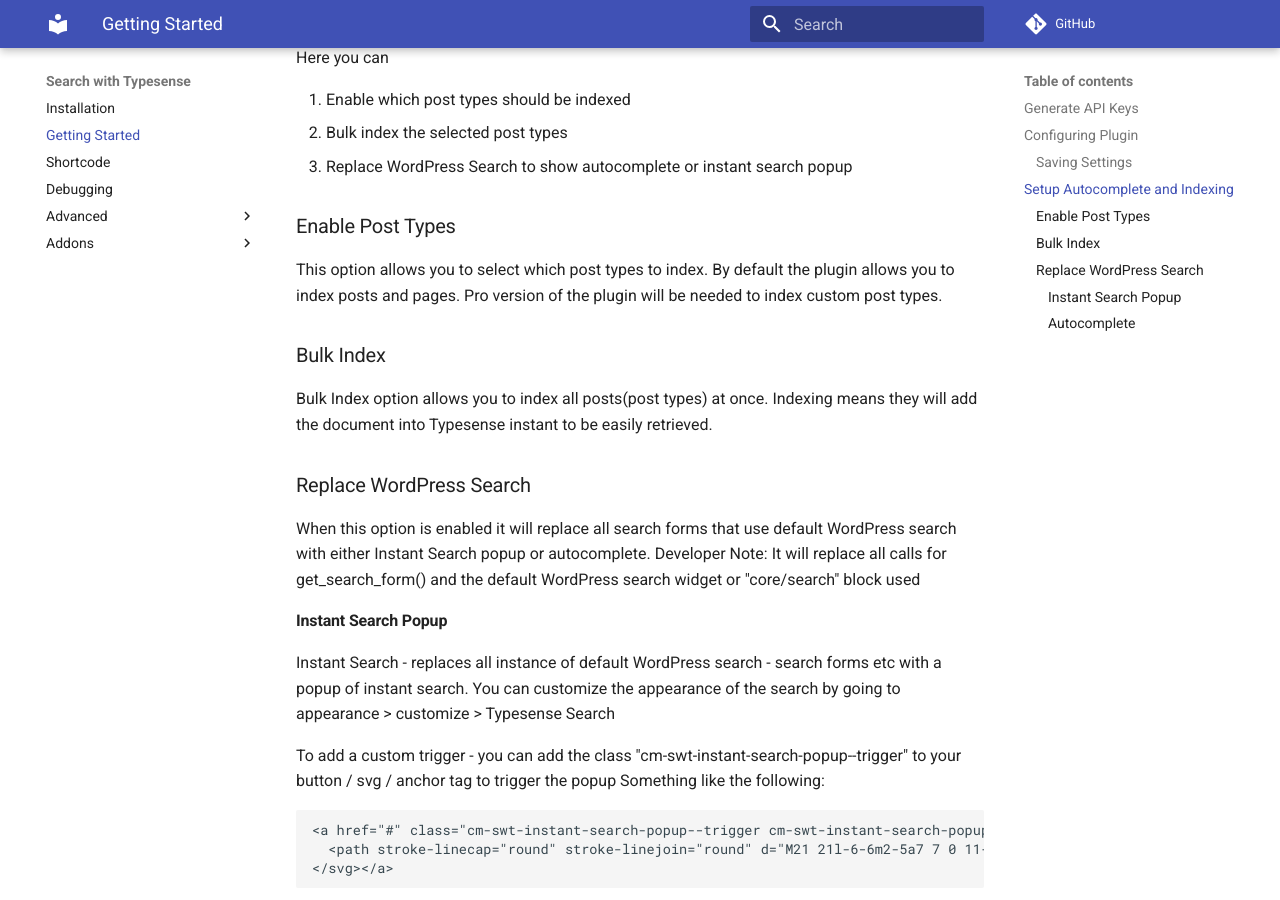
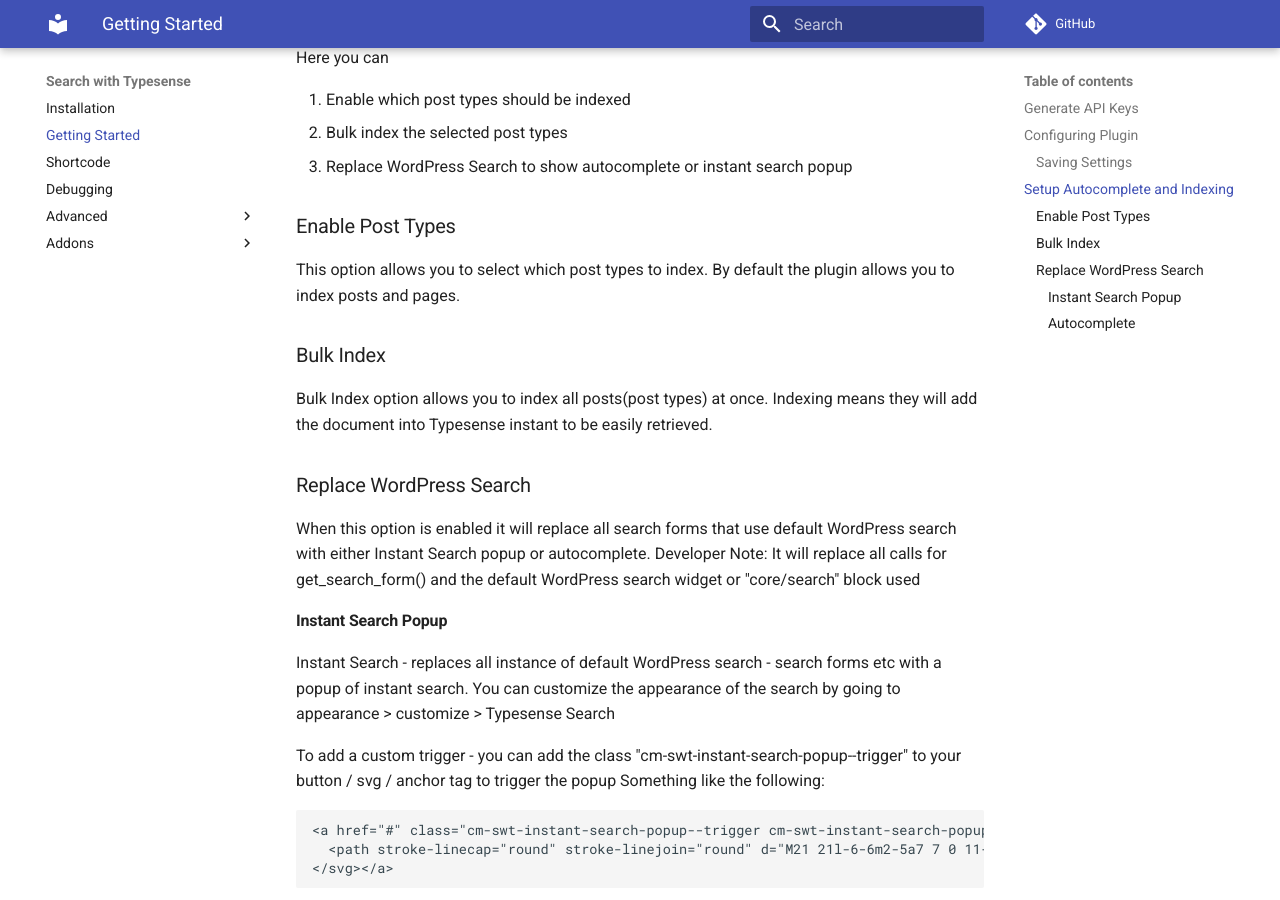
Before and after one commit to codemanas/cm-typesense-docs, an MkDocs documentation site: the page built from docs/getting-started.md, in a window 1280 px wide and 900 px high, scrolled down 2400 px. Built offline with MkDocs 1.6.1 and Material for MkDocs 9.7.7, drawn with Linux system fonts in a browser that asks for light colours; comment, search, counter and statistics services are not loaded.

Commit message:
Remove pro version requirment for custom post types

```diff
--- a/docs/getting-started.md
+++ b/docs/getting-started.md
@@ -48,7 +48,6 @@
 ### Enable Post Types
 This option allows you to select which post types to index.
 By default the plugin allows you to index posts and pages.
-Pro version of the plugin will be needed to index custom post types.
 
 ### Bulk Index
 Bulk Index option allows you to index all posts(post types) at once.
```
